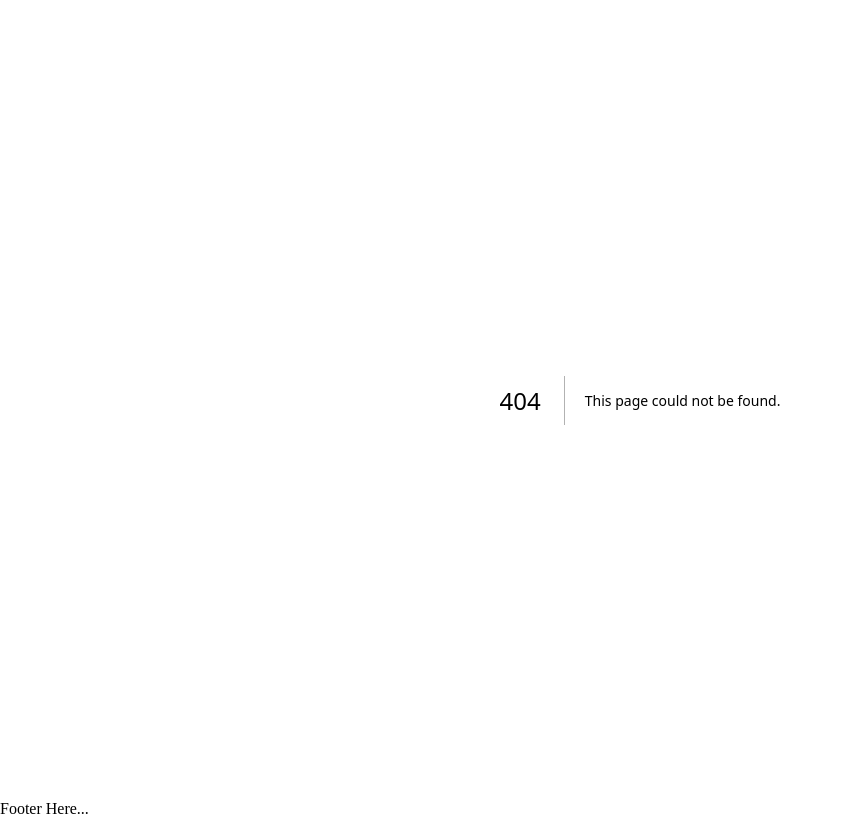
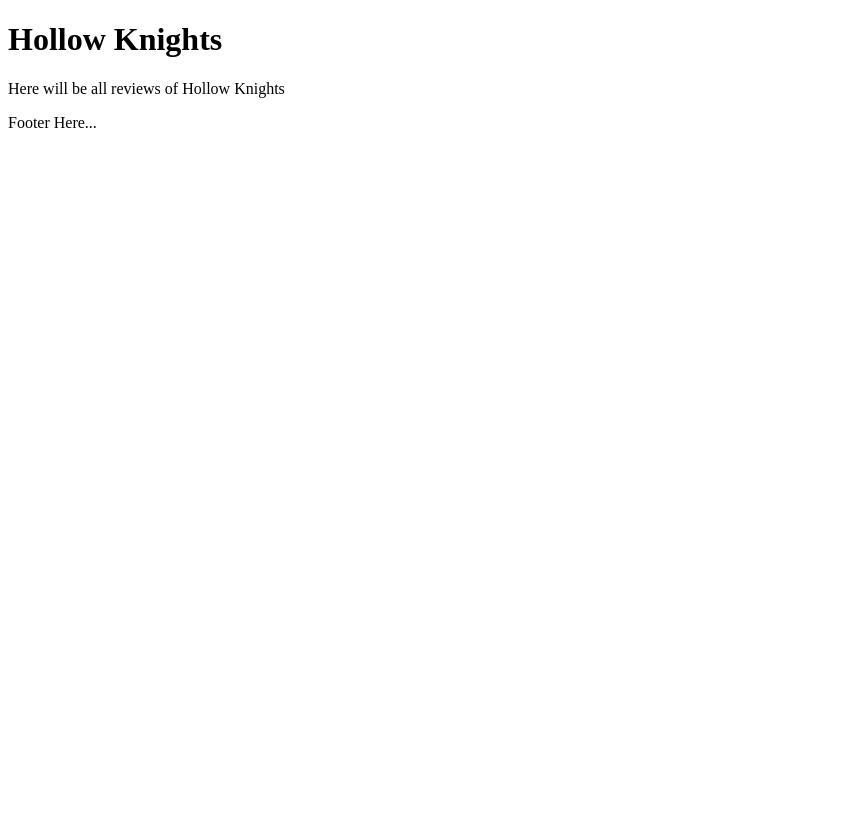
Before and after one commit to rupindersingh91/next-reviews, a Next.js app: page /reviews/hollow-knights in a window 1280 px wide. Before the commit this address had no page. Shown: the whole page, without its empty margins (0-843 px from the left). Built offline with nearby package versions, Linux system fonts and the light colour scheme.

Commit message:
Added about and 1 more review pge

```diff
--- /dev/null
+++ b/app/reviews/hollow-knights/page.jsx
@@ -0,0 +1,10 @@
+export default function HollowKnightsPage() {
+    return (
+        <div>
+            <h1>Hollow Knights</h1>
+            <p>
+                Here will be all reviews of Hollow Knights
+            </p>
+        </div>
+    )
+}
```
Also changed, not shown: app/about/page.jsx (added, +9 -0 lines).
